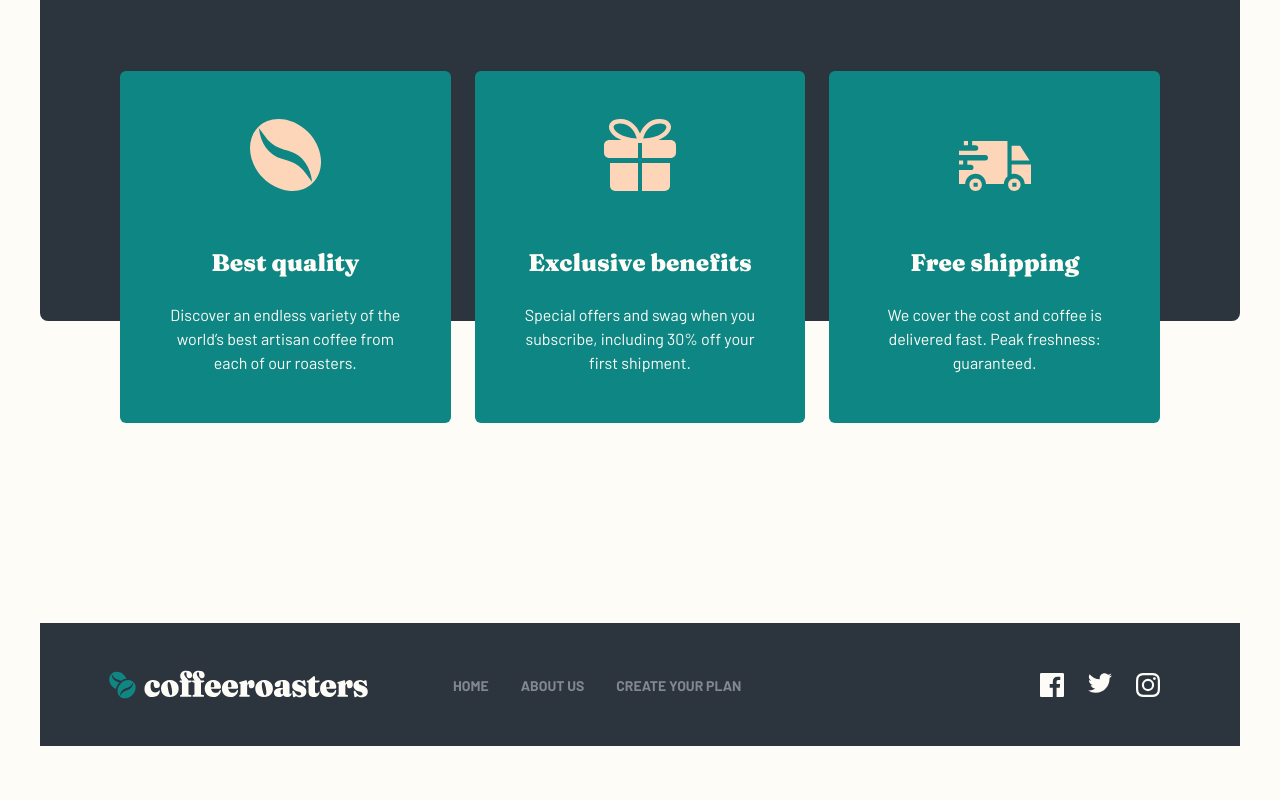
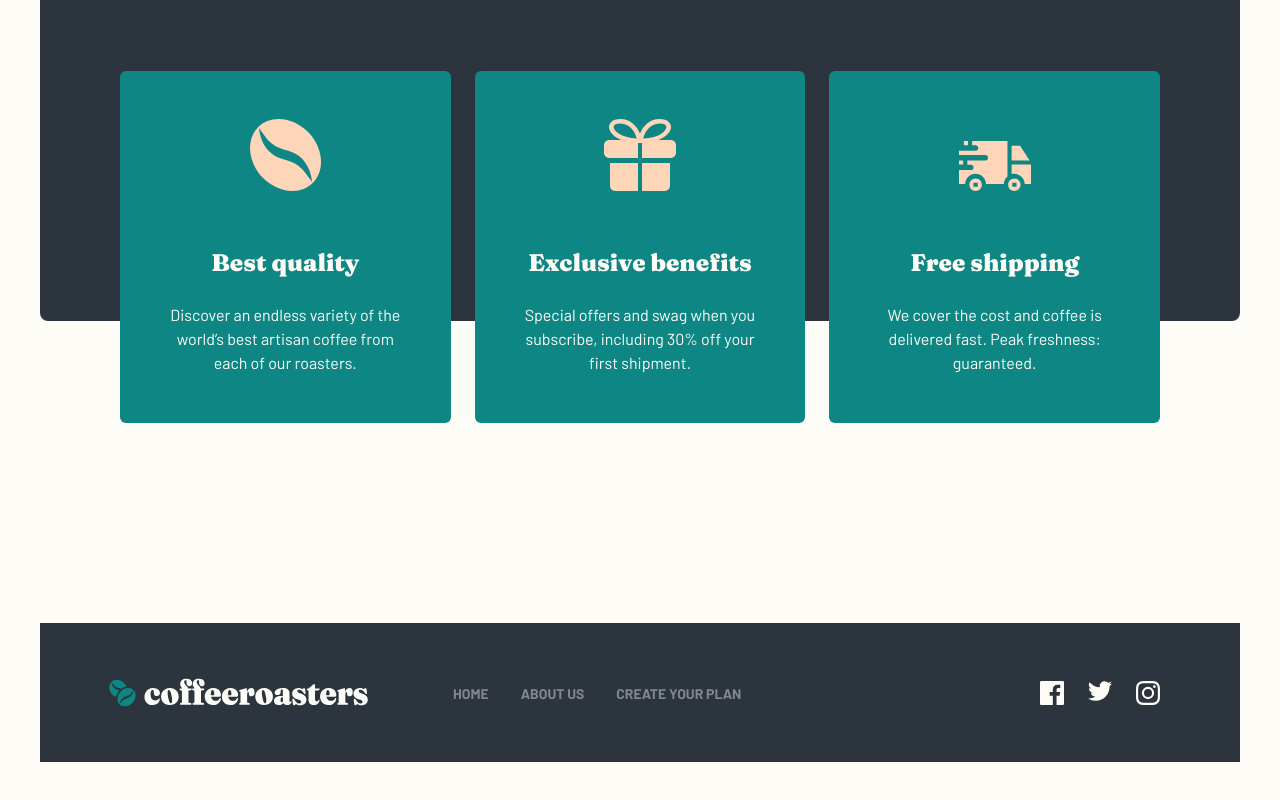
Before and after one commit to GabrielaMendes/vue-coffee-subsrcription-site, a Vue app: page / in a window 1280 px wide. Shown: the part 1833-2633 px from the top of the page. Built offline with nearby package versions, Linux system fonts and the light colour scheme.

Commit message:
fix: made adjustments to footer

```diff
--- a/src/components/TheFooter.vue
+++ b/src/components/TheFooter.vue
@@ -7,10 +7,10 @@ import IconInstagram from "./icons/social-media/IconInstagram.vue"
 </script>
 
 <template>
-  <footer class="bg-dark-grey-bg py-12 mb-16 w-full extra-padding flex flex-col gap-12 items-center lg:flex-row lg:justify-between">
+  <footer class="bg-dark-grey-bg py-14 mb-16 w-full extra-padding flex flex-col gap-12 items-center lg:flex-row lg:justify-between">
     <div class="flex flex-col gap-12 sm:gap-8 items-center lg:flex-row lg:gap-24">
       <RouterLink to="/">
-        <IconLogo light="true" aria-hidden="true" class="change-menu:transform change-menu:scale-110" />
+        <IconLogo :light="true" aria-hidden="true" class="change-menu:transform change-menu:scale-110" />
         <span class="hidden">Coffeeroasters</span>
       </RouterLink>
       <!-- Menu -->
```
